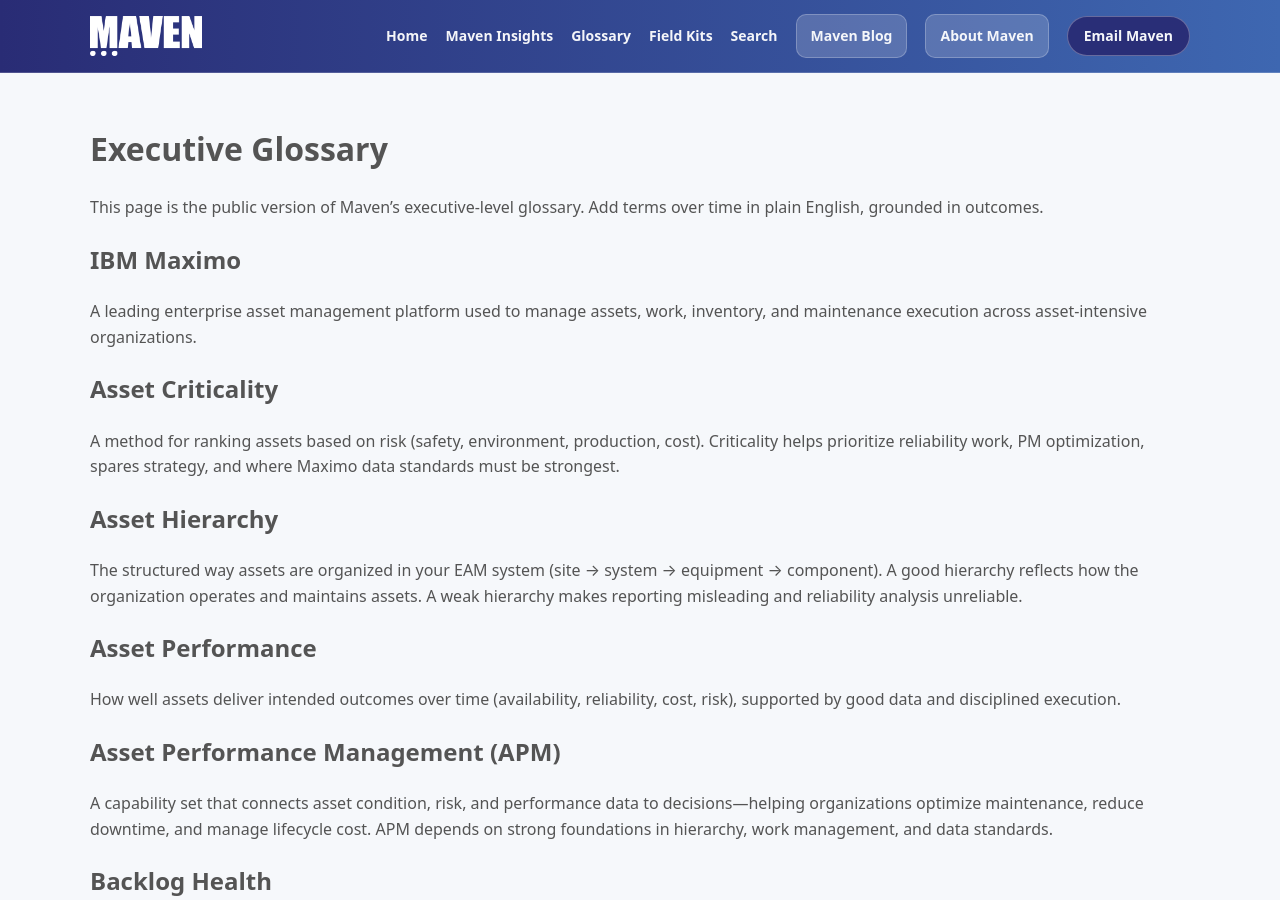
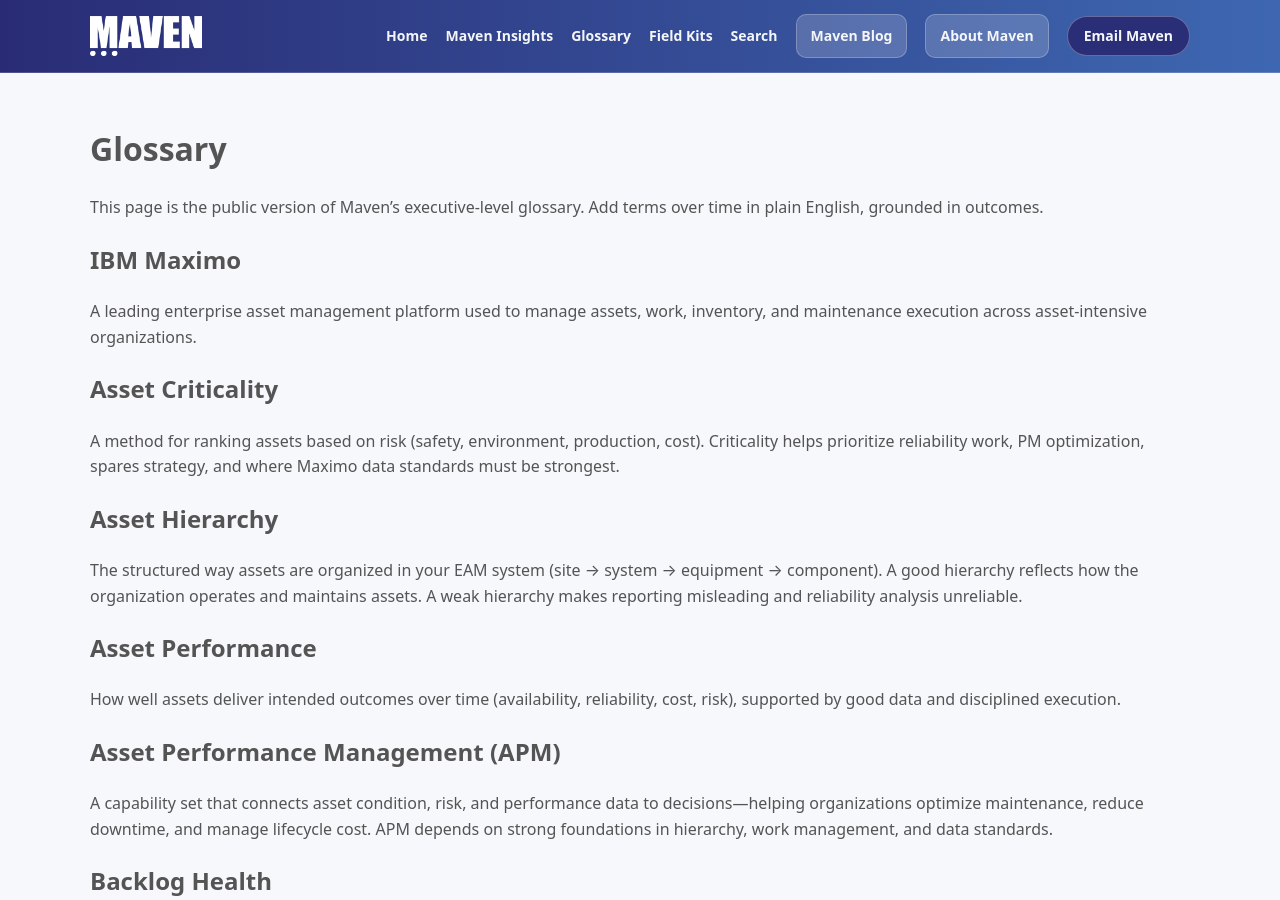
Before and after one commit to Maven-Asset-Management-Insights/content, a Jekyll site: the page built from glossary.md, in a window 1280 px wide and 900 px high. Built offline with Jekyll 4.4.1, drawn with Linux system fonts in a browser that asks for light colours.

Commit message:
Update glossary.md

```diff
--- a/glossary.md
+++ b/glossary.md
@@ -4,7 +4,7 @@ title: Glossary
 permalink: /glossary/
 ---
 
-# Executive Glossary
+# Glossary
 
 This page is the public version of Maven’s executive-level glossary. Add terms over time in plain English, grounded in outcomes.
 
```
